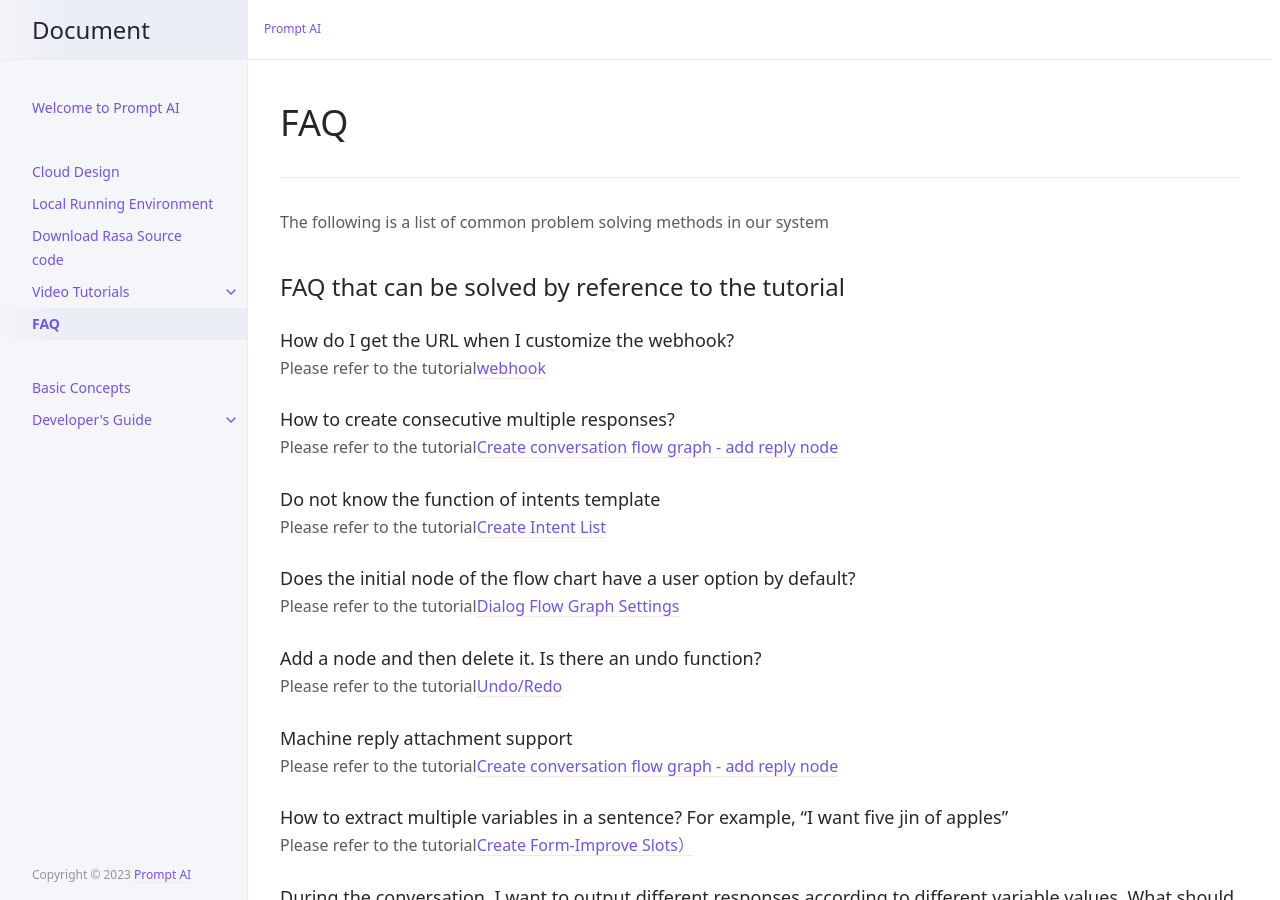
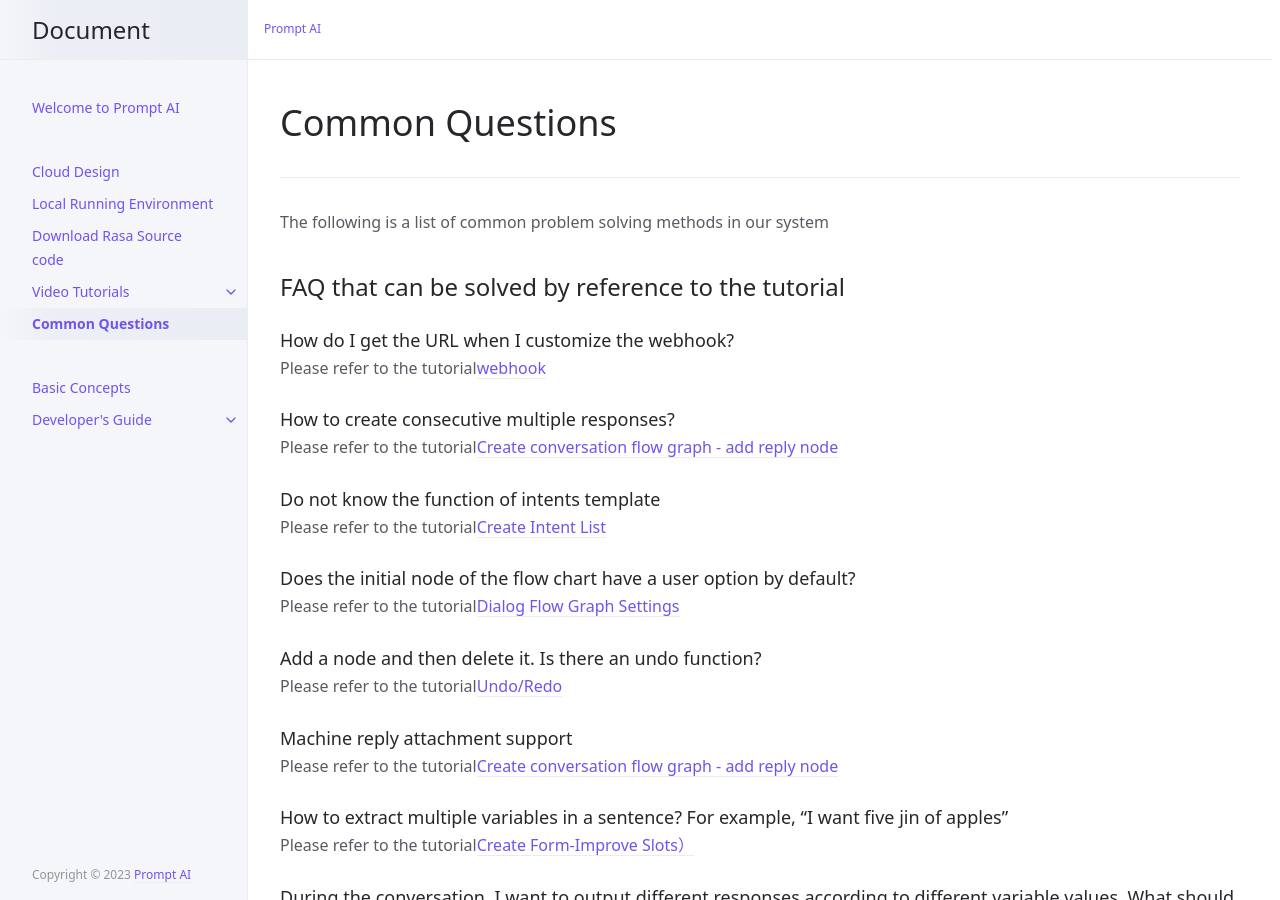
Before and after one commit to PromptAI/promptdialog, a Jekyll site: the page built from docs/FAQ.md, in a window 1280 px wide and 900 px high. Built offline with Jekyll 4.4.1, drawn with Linux system fonts in a browser that asks for light colours.

Commit message:
Update FAQ.md

```diff
--- a/docs/FAQ.md
+++ b/docs/FAQ.md
@@ -1,11 +1,11 @@
 ---
 layout: en
-title: FAQ
+title: Common Questions
 nav_order: 6
 spliter: true
 ---
 
-# FAQ
+# Common Questions
 
 {: .no_toc .header }
 
```
